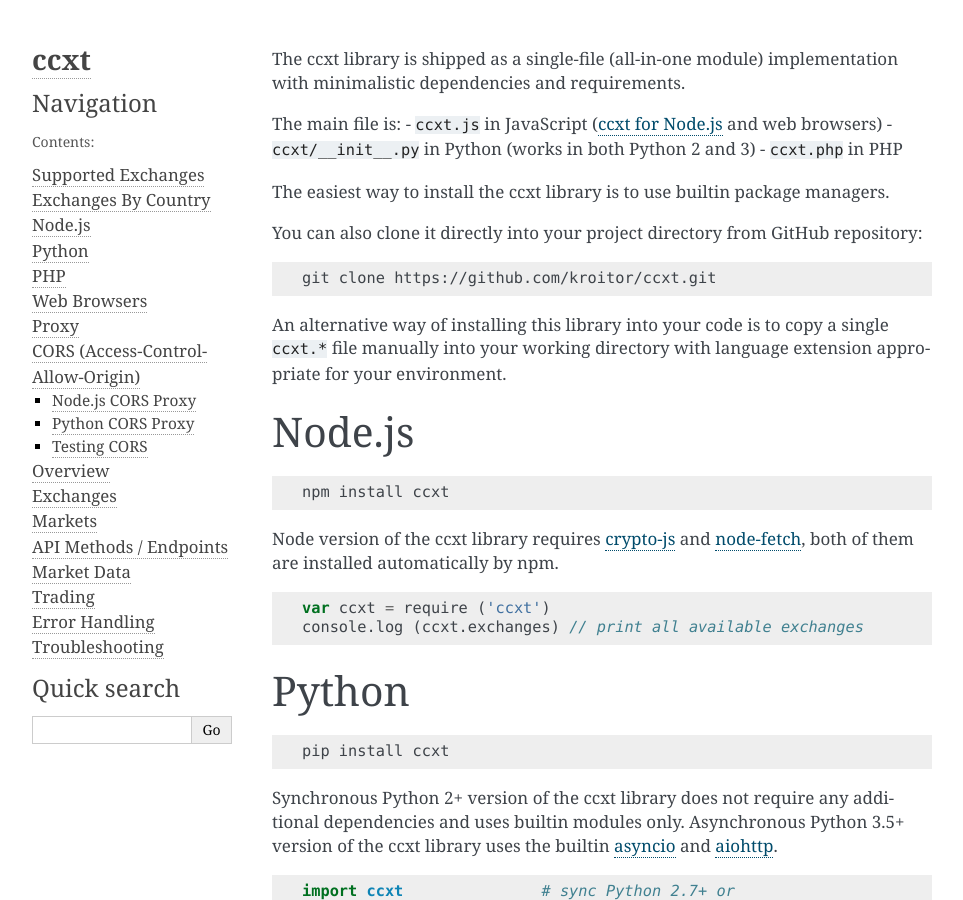
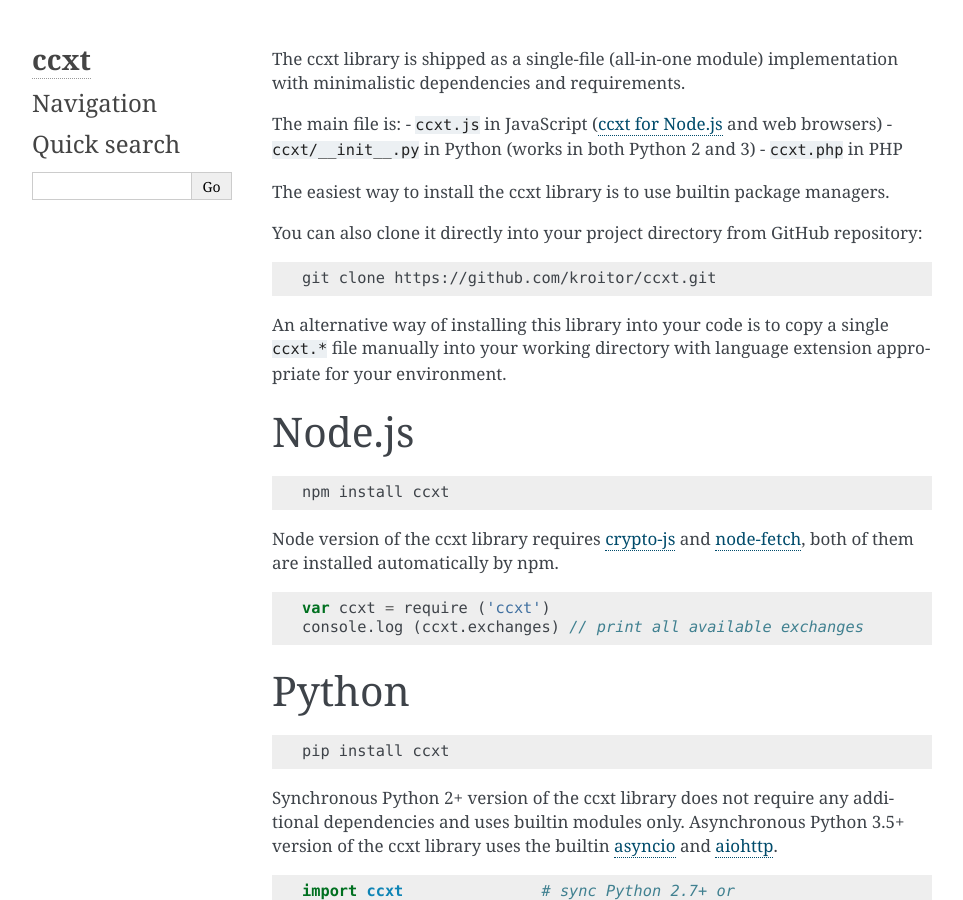
Before and after one commit to genarocoronel/Python-cryptocurrency-ccxt, a Sphinx documentation site: the page built from doc/install.rst, in a window 1280 px wide and 900 px high. Shown: the whole window, without its empty margins (148-1111 px from the left). Built offline with Sphinx 7.4.7, drawn with Linux system fonts in a browser that asks for light colours.

Commit message:
index.rst edits

```diff
--- a/doc/index.rst
+++ b/doc/index.rst
@@ -6,9 +6,7 @@ CCXT – CryptoCurrency eXchange Trading Library
 A JavaScript / Python / PHP library for cryptocurrency trading and e-commerce with support for many bitcoin/ether/altcoin exchange markets and merchant APIs.
 
 .. toctree::
-   :includehidden:
-   :caption: Contents:
-
+   :hidden:
    exchanges.rst
    exchanges-by-country.rst
    install.rst
```
Also changed, not shown: CHANGELOG.md (+1 -0 lines).
